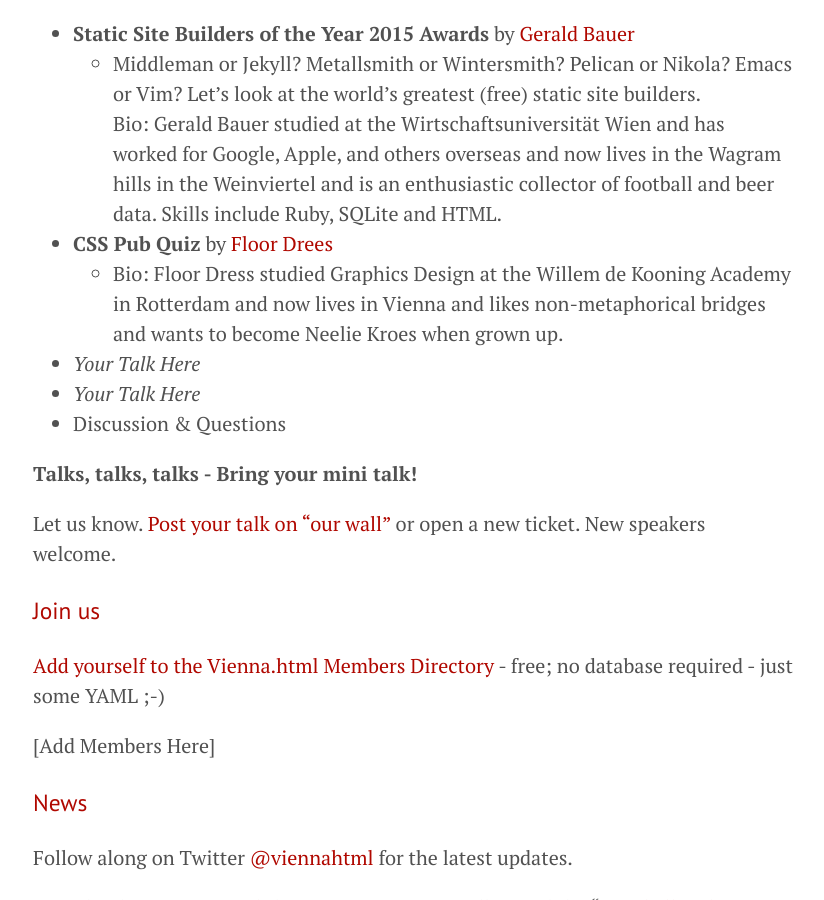
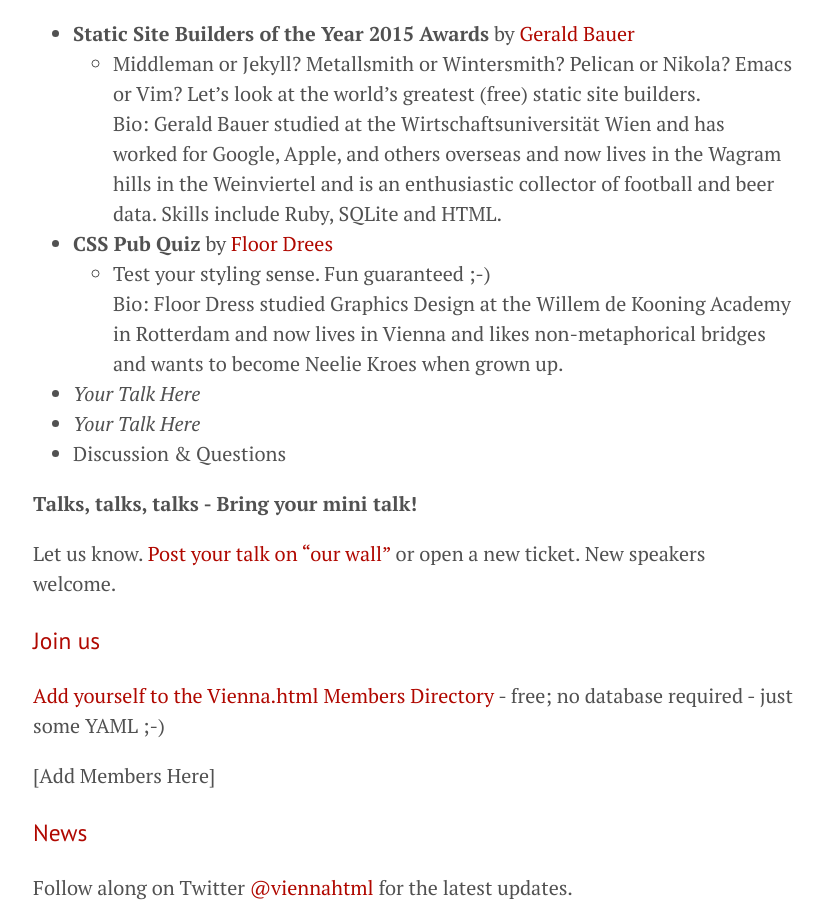
Before and after one commit to goodbyeaustria/archive, a Jekyll site: the page built from index.md, in a window 1280 px wide and 900 px high, scrolled down 878 px. Shown: the whole window, without its empty margins (227-1051 px from the left). Built offline with Jekyll 4.4.1, drawn with Linux system fonts in a browser that asks for light colours.

Commit message:
Update index.md

```diff
--- a/index.md
+++ b/index.md
@@ -23,7 +23,8 @@
     - Middleman or Jekyll? Metallsmith or Wintersmith? Pelican or Nikola? Emacs or Vim? Let's look at the world's greatest (free) static site builders.
       Bio: Gerald Bauer studied at the Wirtschaftsuniversität Wien and has worked for Google, Apple, and others overseas and now lives in the Wagram hills in the Weinviertel and is an enthusiastic collector of football and beer data. Skills include Ruby, SQLite and HTML.
 - **CSS Pub Quiz** by [Floor Drees](https://twitter.com/floordrees)
-    - Bio: Floor Dress studied Graphics Design at the Willem de Kooning Academy in Rotterdam and now lives in Vienna and likes non-metaphorical bridges and wants to become Neelie Kroes when grown up.
+    - Test your styling sense. Fun guaranteed ;-)
+      Bio: Floor Dress studied Graphics Design at the Willem de Kooning Academy in Rotterdam and now lives in Vienna and likes non-metaphorical bridges and wants to become Neelie Kroes when grown up.
 - _Your Talk Here_
 - _Your Talk Here_
 - Discussion & Questions
```
